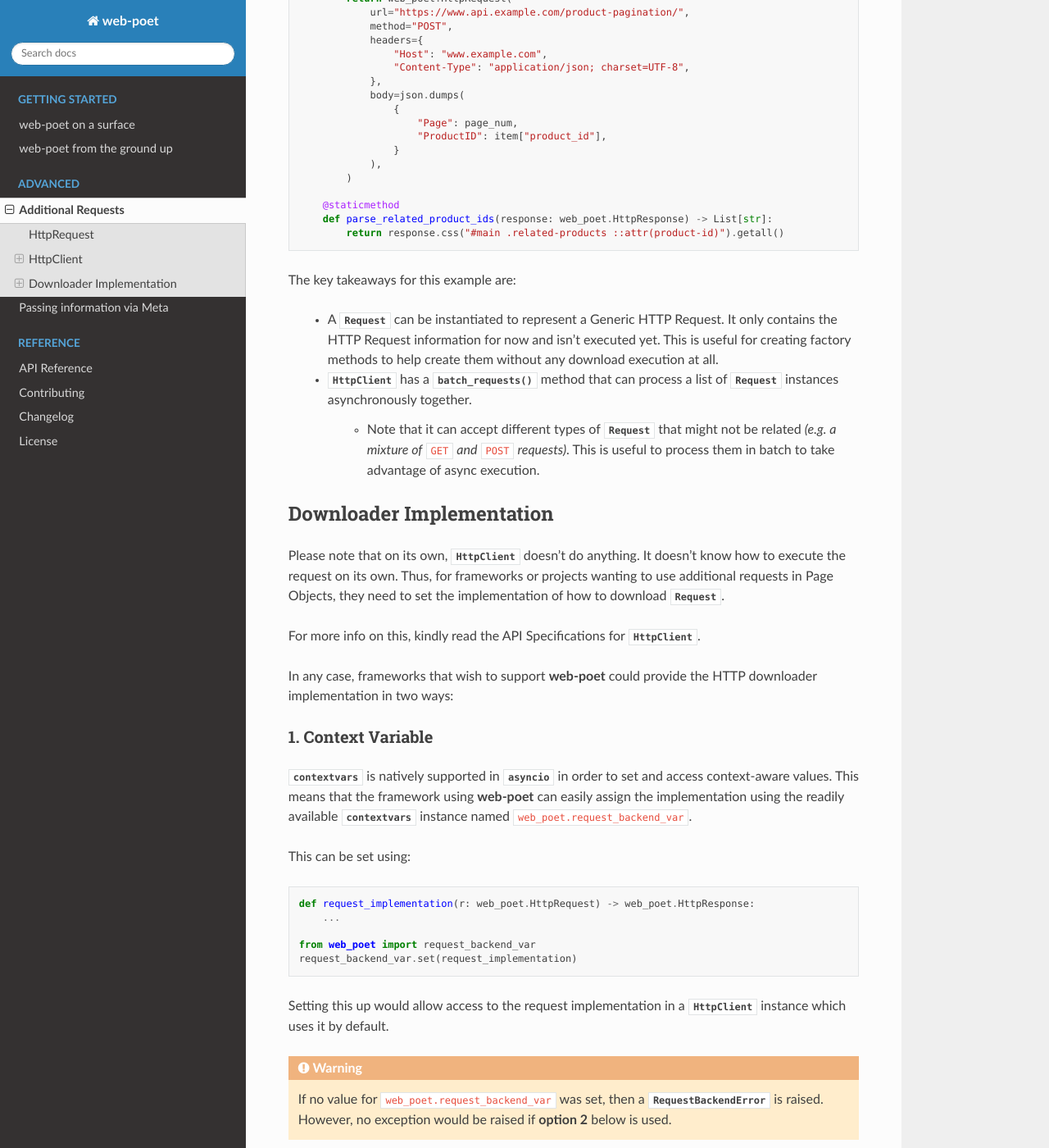
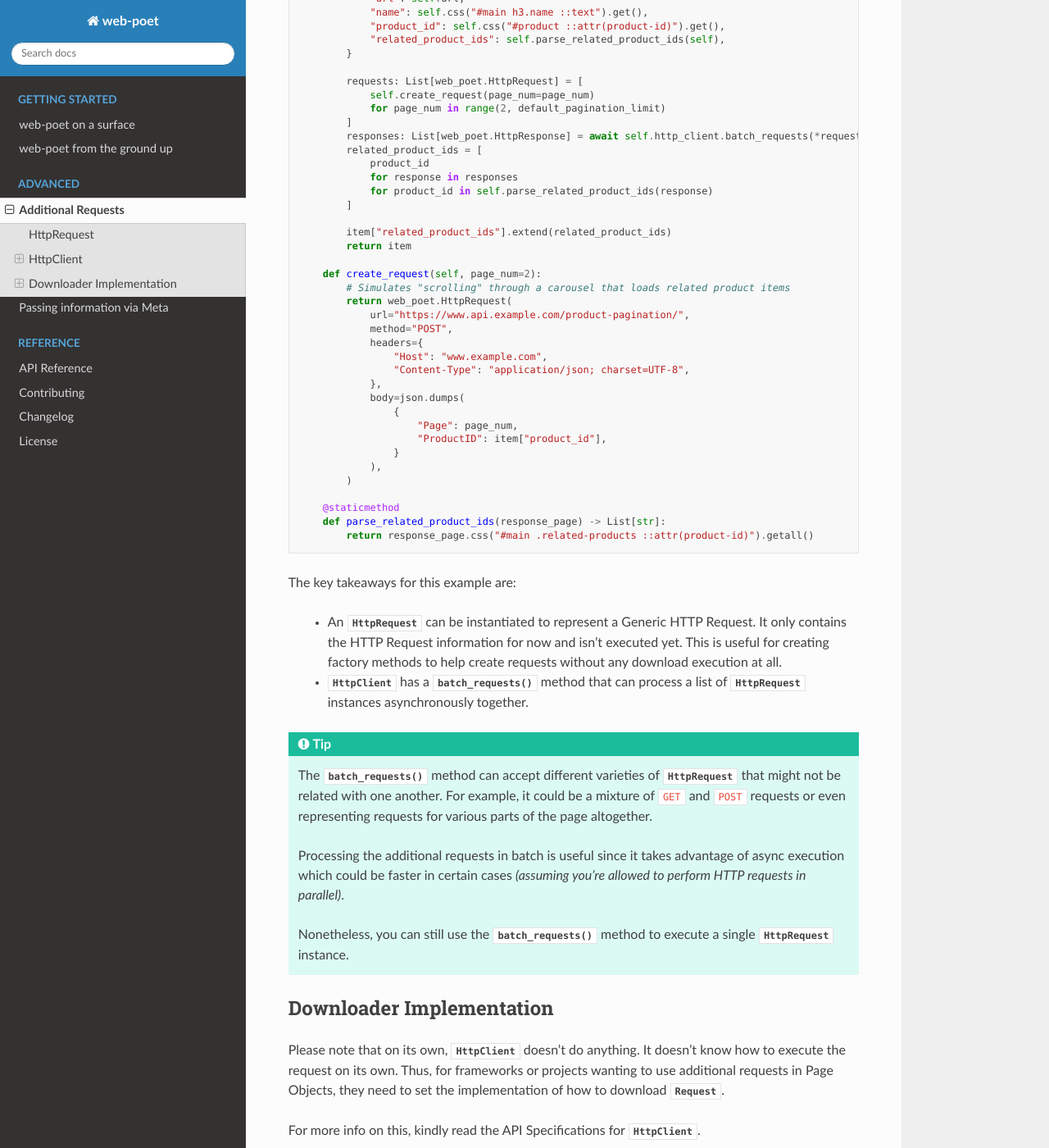
Before and after one commit to scrapinghub/web-poet, a Sphinx documentation site: the page built from docs/advanced/additional-requests.rst, in a window 1280 px wide and 1400 px high, scrolled down 4846 px. Shown: the whole window at 82% size. Built offline with Sphinx 7.4.7 and the Read the Docs theme 2.0.0, drawn with Linux system fonts in a browser that asks for light colours; some of the changed text lies outside the part shown.

Commit message:
general doc improvements to additional requests and meta

```diff
--- a/docs/advanced/additional-requests.rst
+++ b/docs/advanced/additional-requests.rst
@@ -10,7 +10,8 @@
     * Clicking a button on a page to reveal other similar products.
     * Clicking the `"Load More"` button to retrieve more images of a given item.
     * Scrolling to the bottom of the page to load more items `(i.e. infinite scrolling)`.
-    * Hovering that reveals a tool-tip containing additional page info.
+    * Hovering on a certain webpage element that reveals a tool-tip containing
+      additional page info.
 
 As such, performing additional requests inside Page Objects are inevitable to
 properly extract data for some websites.
@@ -106,7 +107,7 @@
       anything.
     * The same is true for ``body`` holding an empty :class:`~.HttpRequestBody`.
 
-Now that we know how :class:`HttpRequest` are structured, defining them doesn't
+Now that we know how :class:`~.HttpRequest` are structured, defining them doesn't
 execute the actual requests at all. In order to do so, we'll need to feed it into
 the :class:`~.HttpClient` which is defined in the next section.
 
@@ -116,20 +117,30 @@
 
 The main interface for executing additional requests would be :class:`~.HttpClient`.
 It also has full support for :mod:`asyncio` enabling developers to perform
-the additional requests asynchronously.
+additional requests asynchronously using ``asyncio.gather()``, ``asyncio.wait()``,
+etc. This means that ``asyncio`` could be used anywhere inside the Page Object,
+including the ``to_item()`` method.
 
-Let's see a few quick examples to see how it's being used in action.
+In the previous section, we've explored how :class:`~.HttpRequest` are defined.
+Fortunately, the :meth:`~.HttpClient.request`, :meth:`~.HttpClient.get`, and
+:meth:`~.HttpClient.post` methods of :class:`~.HttpClient` already defines the
+:class:`~.HttpRequest` and executes it as well. The only time you'll need to create
+:class:`~.HttpRequest` manually is via the :meth:`~.HttpClient.batch_requests`
+method which is described in this section: :ref:`batch-request-example`.
+
+Let's see a few quick examples to see how to execute additional requests using
+the :class:`~.HttpClient`.
 
 A simple ``GET`` request
 ------------------------
 
 .. code-block:: python
 
-    import attr
+    import attrs
     import web_poet
 
 
-    @attr.define
+    @attrs.define
     class ProductPage(web_poet.ItemWebPage):
         http_client: web_poet.HttpClient
 
@@ -151,8 +162,8 @@
 
     * A ``GET`` request can be done via :class:`~.HttpClient`'s
       :meth:`~.HttpClient.get` method.
-    * We're now using the ``async/await`` syntax.
-    * The response is of type :class:`~.HttpResponse`.
+    * We're now using the ``async/await`` syntax inside the ``to_item()`` method.
+    * The response from the additional request is of type :class:`~.HttpResponse`.
 
 As the example suggests, we're performing an additional request that allows us
 to extract more images in a product page that might not otherwise be possible.
@@ -205,12 +216,12 @@
                     }
                 ),
             )
-            item["related_product_ids"] = self.parse_related_product_ids(response)
+            item["related_product_ids"].extend(self.parse_related_product_ids(response))
             return item
 
         @staticmethod
-        def parse_related_product_ids(response: web_poet.HttpResponse) -> List[str]:
-            return response.css("#main .related-products ::attr(product-id)").getall()
+        def parse_related_product_ids(response_page) -> List[str]:
+            return response_page.css("#main .related-products ::attr(product-id)").getall()
 
 Here's the key takeaway in this example:
 
@@ -218,21 +229,32 @@
       a :meth:`~.HttpClient.post` method is also available that's
       typically used to submit forms.
 
+.. _`batch-request-example`:
+
 Batch requests
 --------------
 
-We can also choose to process requests by **batch** instead of sequentially.
-Let's modify the example in the previous section to see how it can be done:
+We can also choose to process requests by **batch** instead of sequentially or
+one by one. The :meth:`~.HttpClient.batch_requests` method can be used for this
+which accepts an arbitrary number of :class:`~.HttpRequest` instances.
+
+Let's modify the example in the previous section to see how it can be done.
+
+The difference for this code example from the previous section is that we're
+increasing the pagination from only the **2nd page** into the **10th page**.
+Instead of calling a single :meth:`~.HttpClient.post` method, we're creating a
+list of :class:`~.HttpRequest` to be executed in batch using the
+:meth:`~.HttpClient.batch_requests` method.
 
 .. code-block:: python
 
     from typing import List
 
-    import attr
+    import attrs
     import web_poet
 
 
-    @attr.define
+    @attrs.define
     class ProductPage(web_poet.ItemWebPage):
         http_client: web_poet.HttpClient
 
@@ -278,22 +300,31 @@
             )
 
         @staticmethod
-        def parse_related_product_ids(response: web_poet.HttpResponse) -> List[str]:
-            return response.css("#main .related-products ::attr(product-id)").getall()
+        def parse_related_product_ids(response_page) -> List[str]:
+            return response_page.css("#main .related-products ::attr(product-id)").getall()
 
 The key takeaways for this example are:
 
-    * A :class:`~.Request` can be instantiated to represent a Generic HTTP Request.
+    * An :class:`~.HttpRequest` can be instantiated to represent a Generic HTTP Request.
       It only contains the HTTP Request information for now and isn't executed yet.
-      This is useful for creating factory methods to help create them without any
+      This is useful for creating factory methods to help create requests without any
       download execution at all.
     * :class:`~.HttpClient` has a :meth:`~.HttpClient.batch_requests` method that
-      can process a list of :class:`~.Request` instances asynchronously together.
+      can process a list of :class:`~.HttpRequest` instances asynchronously together.
 
-        * Note that it can accept different types of :class:`~.Request` that might
-          not be related *(e.g. a mixture of* ``GET`` *and* ``POST`` *requests)*.
-          This is useful to process them in batch to take advantage of async
-          execution.
+.. tip::
+
+    The :meth:`~.HttpClient.batch_requests` method can accept different varieties
+    of :class:`~.HttpRequest` that might not be related with one another. For
+    example, it could be a mixture of ``GET`` and ``POST`` requests or even
+    representing requests for various parts of the page altogether.
+
+    Processing the additional requests in batch is useful since it takes advantage
+    of async execution which could be faster in certain cases `(assuming you're
+    allowed to perform HTTP requests in parallel)`.
+
+    Nonetheless, you can still use the :meth:`~.HttpClient.batch_requests` method
+    to execute a single :class:`~.HttpRequest` instance.
 
 .. _advanced-downloader-impl:
 
--- a/docs/advanced/meta.rst
+++ b/docs/advanced/meta.rst
@@ -27,8 +27,11 @@
         # The HttpResponse attribute is inherited from ItemWebPage
         meta: web_poet.Meta
 
+    # Assume that it's constructed with the necessary arguments taken somewhere.
     response = web_poet.HttpResponse(...)
-    meta = web_poet.Meta("arbitrary_value": 1234, "cool": True)
+
+    # It uses Python's dict interface.
+    meta = web_poet.Meta({"arbitrary_value": 1234, "cool": True})
 
     page = SomePage(response=response, meta=meta)
 
```
Also changed, not shown: other parts of docs/advanced/additional-requests.rst (+3 -3 lines).
